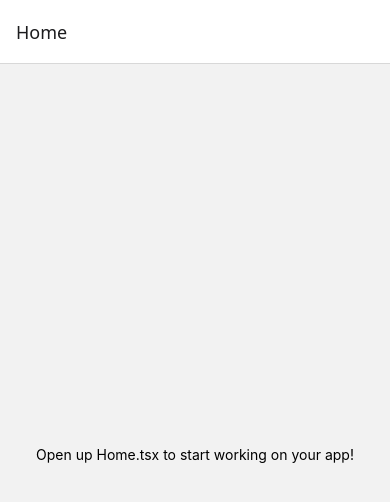
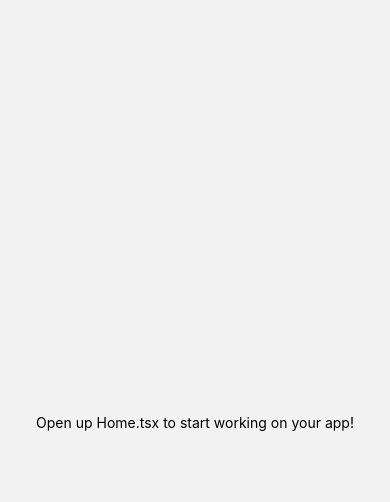
Before and after one commit to odanieldamasio/simple-store-app, a React Native app: screen / in a window 390 px wide. Shown: the top 502 px of the page. Built offline with nearby package versions, Linux system fonts and the light colour scheme.

Commit message:
task: setup app screen initial

```diff
--- a/App.tsx
+++ b/App.tsx
@@ -1,17 +1,29 @@
 import { createStaticNavigation } from '@react-navigation/native';
 import { createNativeStackNavigator } from '@react-navigation/native-stack';
 import Home from './src/screens/Home';
+import { SafeAreaProvider } from 'react-native-safe-area-context';
+import { StatusBar } from 'expo-status-bar';
 
 const RootStack = createNativeStackNavigator({
   screens: {
     Home: {
       screen: Home,
     },
+  },
+  screenOptions: {
+    headerShown: false,
+    // headerShadowVisible: false,
+    // headerTransparent: true,
   }
 });
 
 const Navigation = createStaticNavigation(RootStack);
 
 export default function App() {
-  return <Navigation />;
+    return (
+        <SafeAreaProvider>
+            <StatusBar style="auto" />
+            <Navigation />
+        </SafeAreaProvider>
+    )
 }
--- a/src/screens/Home.tsx
+++ b/src/screens/Home.tsx
@@ -1,5 +1,5 @@
 import {useNavigation} from '@react-navigation/native';
-import { StatusBar, StyleSheet, Text, View } from 'react-native';
+import { StyleSheet, Text, View } from 'react-native';
 
 export default function Home() {
     const navigation = useNavigation();
```
